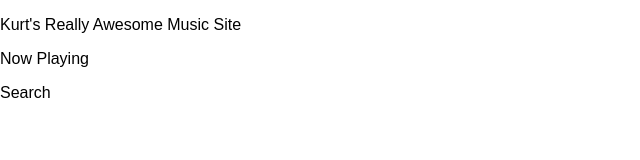
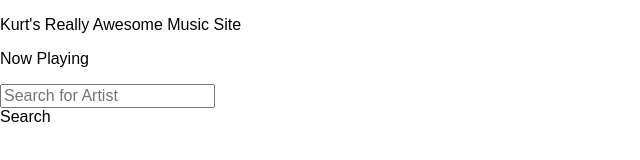
Before and after one commit to rkwyckoff/soundcloud, a website with bundled scripts: page app/index.html in a window 1280 px wide. Shown: the whole page, without its empty margins (0-640 px from the left). Built offline with nearby package versions, Linux system fonts and the light colour scheme; some packages are replaced by stand-ins of ours; no server answers; files whose address does not match are found by name.

Commit message:
added input field and sound player

```diff
--- a/app/index.html
+++ b/app/index.html
@@ -12,11 +12,16 @@
       <div class="header">
         <p>Kurt's Really Awesome Music Site</p>
       </div>
-      <div class="player"></div>
+      <div class="player">
+        <audio
+  src="http://developer.mozilla.org/@api/deki/files/2926/=AudioTest_(1).ogg"
+  autoplay>
+  </audio>
+      </div>
         <p>Now Playing</p>
 
       <div class="search">
-        <div class="searchArtist"></div>
+        <input class="searchField" placeholder="Search for Artist"/>
         <div class="searchButton">Search</div>
       </div>
       <div class="results"></div>
--- a/src/sass/main.scss
+++ b/src/sass/main.scss
@@ -8,6 +8,8 @@
   // height:1400px;
   width: 1050px;
   margin: 20px auto;
+  background: rgb(245,245,245);
+  padding-top: 20px;
 
 }
 
@@ -43,15 +45,20 @@
   width: 900px;
   margin: 10px auto;
 
-  .searchArtist {
-  width: 700px;
-  height: 50px;
-  border: 2px solid grey;
-  margin: 40px 0px;
-  float: left;
+
+  .searchField {
+    width: 732px;
+    height: 50px;
+    border: 2px solid grey;
+    margin: 40px 0px;
+    float: left;
+    font-size: 24px;
+    color: black;
+    padding-left: 20px;
+
   }
 
-  .searchButton {
+    .searchButton {
 
     width: 150px;
     border: 2px solid grey;
```
